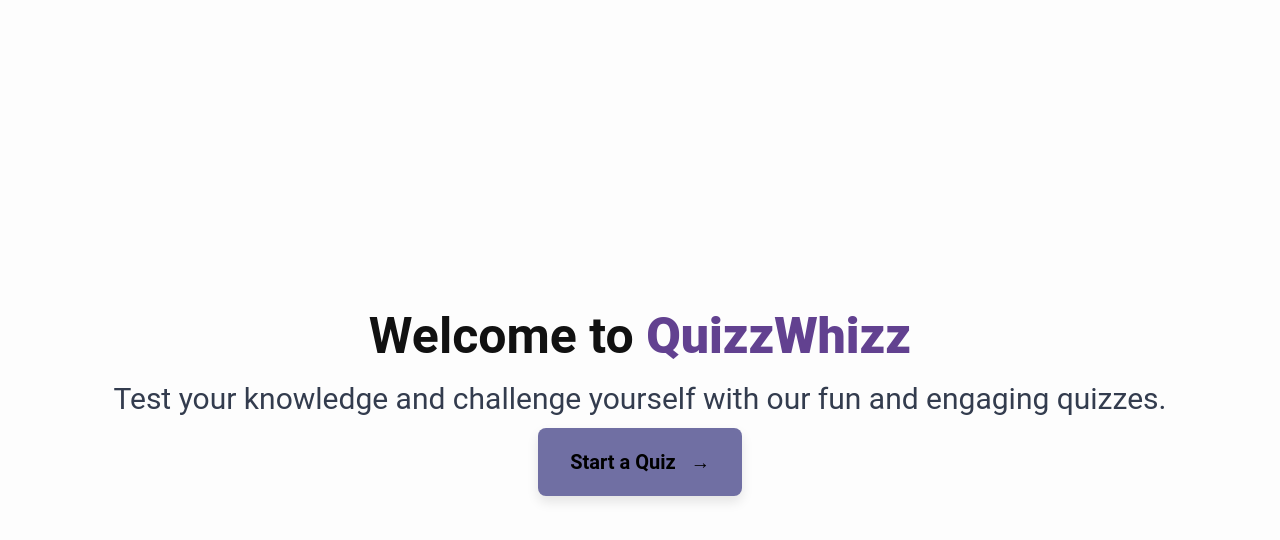
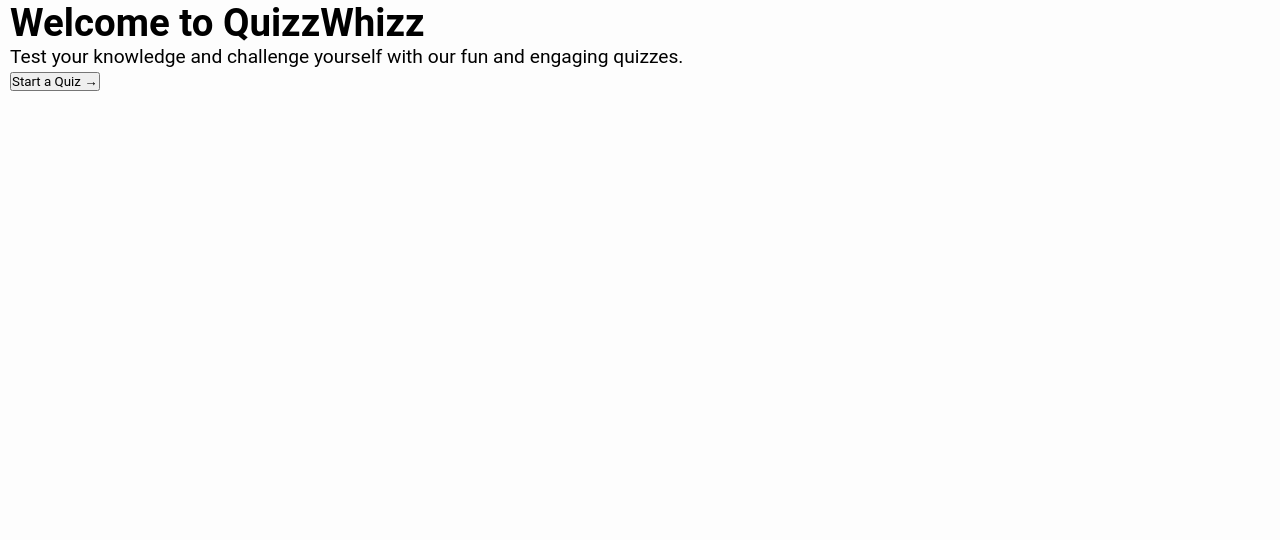
Before and after one commit to ArfaKA-03/javascript-projects, a plain HTML site: page QizzWhizz/index.html in a window 1280 px wide. Drawn offline with Linux system fonts and the light colour scheme.

Commit message:
Update style.css

```diff
--- a/QizzWhizz/style.css
+++ b/QizzWhizz/style.css
@@ -9,46 +9,6 @@
     background-color: #fdfdfd;
     display: flex;
     flex-direction: column;
-    justify-content: center;
-    align-items: center;
-}
-
-/* Container */
-.container {
-  display: flex;
-  flex-direction: column;    /* stack title, subtitle, button */
-  justify-content: center;   /* vertical center inside container */
-  align-items: center;       /* horizontal center inside container */
-  text-align: center;
-  gap: 12px;                 /* spacing between items */
-  padding: 20px;
-  min-height: 100vh;         /* if you have a navbar, use calc(100vh - 64px) */
-}
-
-/* Keep your existing title/subtitle/button styles */
-.title { font-size: 50px; font-weight: 700; color: #111; line-height: 1.3; }
-.title span { font-weight: 800; color: #624190; }
-.subtitle { color: #333c4e; font-size: 30px; }
-.start-btn { align-self: center; }
-
-/* Button */
-.start-btn {
-    background-color: #706FA3;
-    border: none;
-    padding: 22px 32px;
-    font-size: 20px;
-    font-weight: 600;
-    border-radius: 8px;
-    cursor: pointer;
-    box-shadow: 0 6px 12px rgba(0, 0, 0, 0.1);
-    transition: all 0.3s ease;
-}
-
-.start-btn:hover {
-    background-color: #8D99B9;
-}
-
-.arrow {
     margin-left: 10px;
     font-size: 1.2rem;
 }
```
